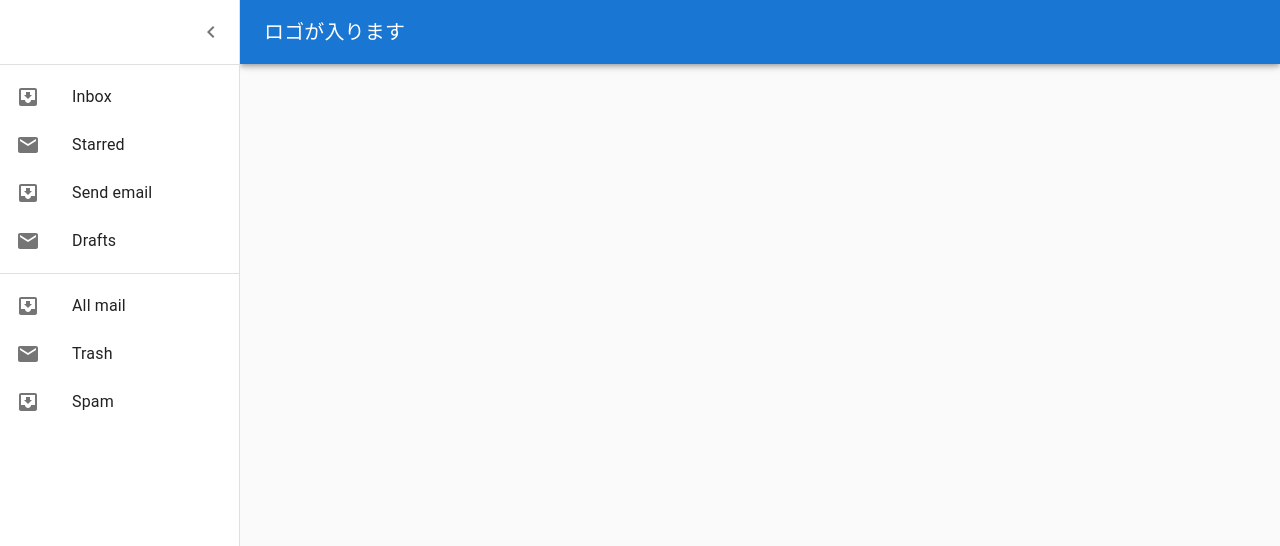
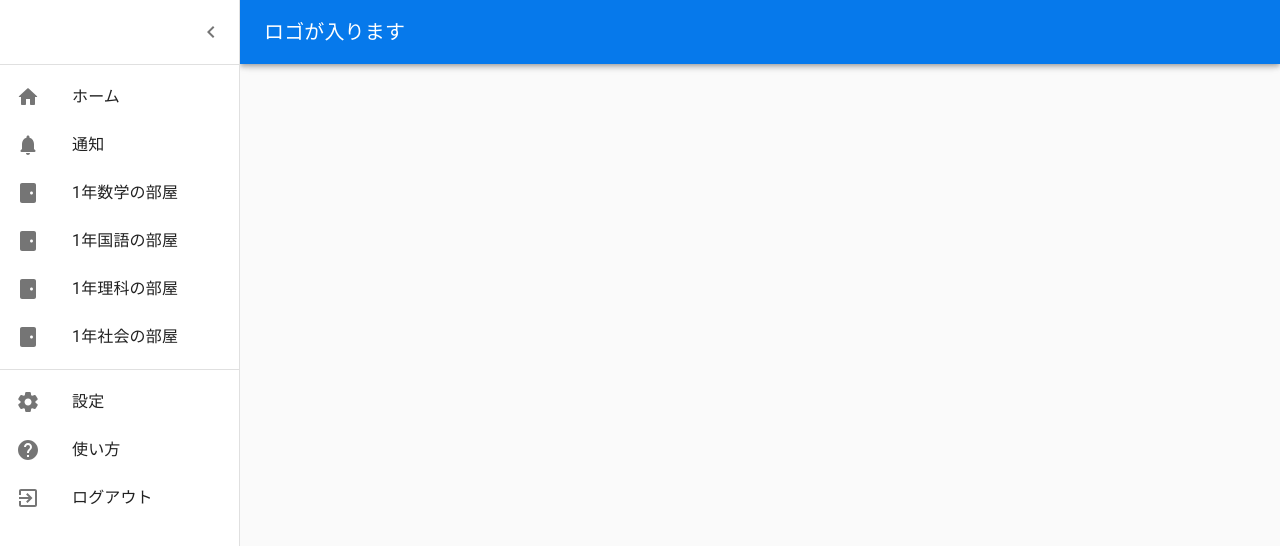
Before and after one commit to jphacks/D_2102, a React (Create React App) app in the folder front/front_app/: page / in a window 1280 px wide. Both pictures are taken after a click on the button "open drawer". Shown: the top 546 px of the page. Built offline with nearby package versions, Linux system fonts and the light colour scheme.

Commit message:
sidebarの作成, ログアウト処理

```diff
--- a/front/front_app/src/Default.tsx
+++ b/front/front_app/src/Default.tsx
@@ -1,6 +1,8 @@
 import React from "react";
 
-import { styled, useTheme } from "@mui/material/styles";
+import styles from "./Default.module.css";
+import { makeStyles, useTheme } from "@material-ui/core/styles";
+import { styled, Theme } from "@mui/material/styles";
 import Box from "@mui/material/Box";
 import Drawer from "@mui/material/Drawer";
 import MuiAppBar, { AppBarProps as MuiAppBarProps } from "@mui/material/AppBar";
@@ -15,20 +17,14 @@ import ChevronRightIcon from "@mui/icons-material/ChevronRight";
 import ListItem from "@mui/material/ListItem";
 import ListItemIcon from "@mui/material/ListItemIcon";
 import ListItemText from "@mui/material/ListItemText";
-import InboxIcon from "@mui/icons-material/MoveToInbox";
-import MailIcon from "@mui/icons-material/Mail";
-import { createMuiTheme } from "@material-ui/core/styles";
-import { ThemeProvider } from "@material-ui/styles";
+import HelpIcon from "@mui/icons-material/Help";
+import ExitToAppIcon from "@material-ui/icons/ExitToApp";
+import SettingsRoundedIcon from "@mui/icons-material/SettingsRounded";
+import HomeRoundedIcon from "@mui/icons-material/HomeRounded";
+import SensorDoorRoundedIcon from "@mui/icons-material/SensorDoorRounded";
+import NotificationsRoundedIcon from "@mui/icons-material/NotificationsRounded";
 
 const drawerWidth = 240;
-
-const theme = createMuiTheme({
-  palette: {
-    primary: {
-      main: "#0679EB",
-    },
-  },
-});
 
 const Main = styled("main", { shouldForwardProp: (prop) => prop !== "open" })<{
   open?: boolean;
@@ -79,7 +75,8 @@ const DrawerHeader = styled("div")(({ theme }) => ({
   justifyContent: "flex-end",
 }));
 
-export const Default = () => {
+export const Default: React.FC = () => {
+  const theme = useTheme();
   const [open, setOpen] = React.useState(false);
 
   const handleDrawerOpen = () => {
@@ -90,11 +87,19 @@ export const Default = () => {
     setOpen(false);
   };
 
+  const Logout = () => {
+    localStorage.removeItem("localJWT");
+    window.location.href = "/login";
+  };
+
   return (
-    <ThemeProvider theme={theme}>
     <div>
       <Box sx={{ display: "flex" }}>
-          <AppBar position="fixed" open={open}>
+        <AppBar
+          position="fixed"
+          open={open}
+          style={{ backgroundColor: "#0679EB" }}
+        >
           <Toolbar>
             <IconButton
               color="inherit"
@@ -134,27 +139,47 @@ export const Default = () => {
           </DrawerHeader>
           <Divider />
           <List>
-              {["Inbox", "Starred", "Send email", "Drafts"].map(
-                (text, index) => (
+            <ListItem button>
+              <ListItemIcon>
+                <HomeRoundedIcon />
+              </ListItemIcon>
+              <ListItemText primary="ホーム" />
+            </ListItem>
+            <ListItem button>
+              <ListItemIcon>
+                <NotificationsRoundedIcon />
+              </ListItemIcon>
+              <ListItemText primary="通知" />
+            </ListItem>
+            {["1年数学", "1年国語", "1年理科", "1年社会"].map((text, index) => (
               <ListItem button key={text}>
                 <ListItemIcon>
-                      {index % 2 === 0 ? <InboxIcon /> : <MailIcon />}
+                  <SensorDoorRoundedIcon />
                 </ListItemIcon>
-                    <ListItemText primary={text} />
+                <ListItemText primary={text + "の部屋"} />
               </ListItem>
-                )
-              )}
+            ))}
           </List>
           <Divider />
           <List>
-              {["All mail", "Trash", "Spam"].map((text, index) => (
-                <ListItem button key={text}>
+            <ListItem button onClick={Logout}>
               <ListItemIcon>
-                    {index % 2 === 0 ? <InboxIcon /> : <MailIcon />}
+                <SettingsRoundedIcon />
               </ListItemIcon>
-                  <ListItemText primary={text} />
+              <ListItemText primary="設定" />
             </ListItem>
-              ))}
+            <ListItem button>
+              <ListItemIcon>
+                <HelpIcon />
+              </ListItemIcon>
+              <ListItemText primary="使い方" />
+            </ListItem>
+            <ListItem button onClick={Logout}>
+              <ListItemIcon>
+                <ExitToAppIcon />
+              </ListItemIcon>
+              <ListItemText primary="ログアウト" />
+            </ListItem>
           </List>
         </Drawer>
         <Main open={open}>
@@ -162,7 +187,6 @@ export const Default = () => {
         </Main>
       </Box>
     </div>
-    </ThemeProvider>
   );
 };
 
```
Also changed, not shown: front/front_app/src/Default.module.css (added). Lines whose indentation alone changed are shown as unchanged.
